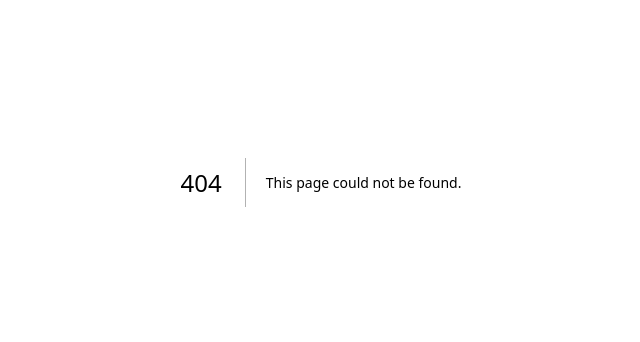
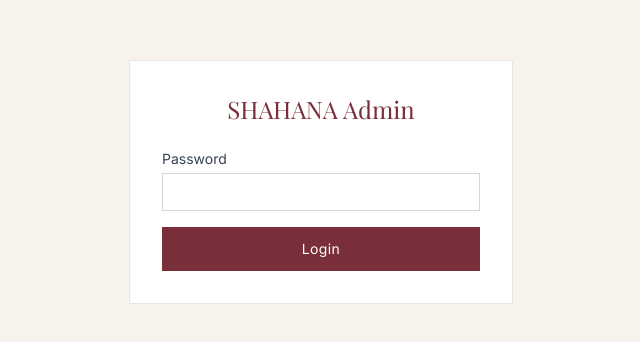
Before and after one commit to Abdullah5968/shahana, a Next.js app: page /admin/login in a window 1280 px wide. Before the commit this address had no page. Shown: the part 218-560 px from the top of the page, without its empty margins (319-959 px from the left). Built offline with nearby package versions, Linux system fonts and the light colour scheme; a web font is replaced by a local one.

Commit message:
Add secure admin login and dashboard with orders overview

```diff
--- /dev/null
+++ b/middleware.ts
@@ -0,0 +1,16 @@
+import { NextRequest, NextResponse } from "next/server";
+
+export function middleware(req: NextRequest) {
+  const isLoginPage = req.nextUrl.pathname === "/admin/login";
+  const session = req.cookies.get("admin_session");
+
+  if (!isLoginPage && !session) {
+    return NextResponse.redirect(new URL("/admin/login", req.url));
+  }
+
+  return NextResponse.next();
+}
+
+export const config = {
+  matcher: ["/admin/:path*"],
+};
--- /dev/null
+++ b/src/app/admin/login/page.tsx
@@ -0,0 +1,51 @@
+"use client";
+
+import { useState } from "react";
+import { useRouter } from "next/navigation";
+
+export default function AdminLoginPage() {
+  const [password, setPassword] = useState("");
+  const [error, setError] = useState("");
+  const router = useRouter();
+
+  async function handleSubmit(e: React.FormEvent) {
+    e.preventDefault();
+    setError("");
+
+    const res = await fetch("/api/admin/login", {
+      method: "POST",
+      headers: { "Content-Type": "application/json" },
+      body: JSON.stringify({ password }),
+    });
+
+    if (res.ok) {
+      router.push("/admin");
+    } else {
+      setError("Incorrect password.");
+    }
+  }
+
+  return (
+    <div className="min-h-screen bg-ivory flex items-center justify-center px-4">
+      <form onSubmit={handleSubmit} className="w-full max-w-sm border border-gray-200 p-8 bg-white">
+        <h1 className="text-2xl font-serif text-maroon text-center mb-6">
+          SHAHANA Admin
+        </h1>
+        <label className="block text-sm text-gray-700 mb-1">Password</label>
+        <input
+          type="password"
+          value={password}
+          onChange={(e) => setPassword(e.target.value)}
+          className="w-full border border-gray-300 px-4 py-2 text-sm focus:border-maroon outline-none mb-4"
+        />
+        {error && <p className="text-sm text-red-600 mb-4">{error}</p>}
+        <button
+          type="submit"
+          className="w-full bg-maroon text-white py-3 text-sm tracking-wide hover:bg-maroon-dark transition-colors"
+        >
+          Login
+        </button>
+      </form>
+    </div>
+  );
+}
--- /dev/null
+++ b/src/app/admin/page.tsx
@@ -0,0 +1,61 @@
+import { prisma } from "@/lib/db";
+
+export default async function AdminDashboard() {
+  const orders = await prisma.order.findMany({
+    orderBy: { createdAt: "desc" },
+    include: { items: true },
+    take: 50,
+  });
+
+  const totalOrders = orders.length;
+  const pendingOrders = orders.filter((o) => o.status === "Pending").length;
+  const totalSales = orders.reduce((sum, o) => sum + o.total, 0);
+
+  return (
+    <div className="min-h-screen bg-ivory p-8">
+      <h1 className="text-3xl font-serif text-maroon mb-8">SHAHANA Admin</h1>
+
+      <div className="grid grid-cols-1 sm:grid-cols-3 gap-4 mb-10">
+        <StatCard label="Total Orders" value={totalOrders.toString()} />
+        <StatCard label="Pending Orders" value={pendingOrders.toString()} />
+        <StatCard label="Total Sales" value={`PKR ${totalSales.toLocaleString()}`} />
+      </div>
+
+      <div className="bg-white border border-gray-200">
+        <table className="w-full text-sm">
+          <thead>
+            <tr className="border-b border-gray-200 text-left text-gray-500">
+              <th className="p-4">Order #</th>
+              <th className="p-4">Customer</th>
+              <th className="p-4">Phone</th>
+              <th className="p-4">City</th>
+              <th className="p-4">Total</th>
+              <th className="p-4">Status</th>
+            </tr>
+          </thead>
+          <tbody>
+            {orders.map((order) => (
+              <tr key={order.id} className="border-b border-gray-100">
+                <td className="p-4 font-medium text-charcoal">{order.orderNumber}</td>
+                <td className="p-4">{order.customerName}</td>
+                <td className="p-4">{order.phone}</td>
+                <td className="p-4">{order.city}</td>
+                <td className="p-4">PKR {order.total.toLocaleString()}</td>
+                <td className="p-4">{order.status}</td>
+              </tr>
+            ))}
+          </tbody>
+        </table>
+      </div>
+    </div>
+  );
+}
+
+function StatCard({ label, value }: { label: string; value: string }) {
+  return (
+    <div className="bg-white border border-gray-200 p-6">
+      <p className="text-xs text-gray-500 mb-2">{label}</p>
+      <p className="text-2xl font-serif text-charcoal">{value}</p>
+    </div>
+  );
+}
--- /dev/null
+++ b/src/app/api/admin/login/route.ts
@@ -0,0 +1,21 @@
+import { NextRequest, NextResponse } from "next/server";
+import { cookies } from "next/headers";
+
+export async function POST(req: NextRequest) {
+  const { password } = await req.json();
+
+  if (password !== process.env.ADMIN_PASSWORD) {
+    return NextResponse.json({ error: "Invalid password" }, { status: 401 });
+  }
+
+  const cookieStore = await cookies();
+  cookieStore.set("admin_session", process.env.ADMIN_PASSWORD!, {
+    httpOnly: true,
+    secure: process.env.NODE_ENV === "production",
+    sameSite: "lax",
+    maxAge: 60 * 60 * 24 * 7,
+    path: "/",
+  });
+
+  return NextResponse.json({ success: true });
+}
```
